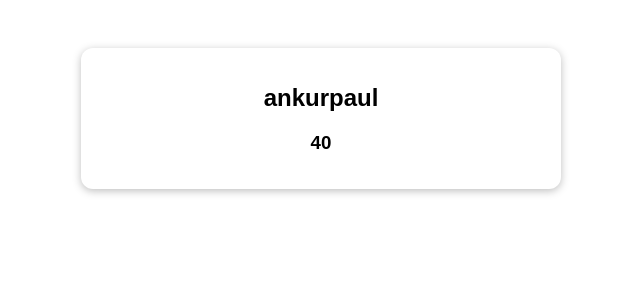
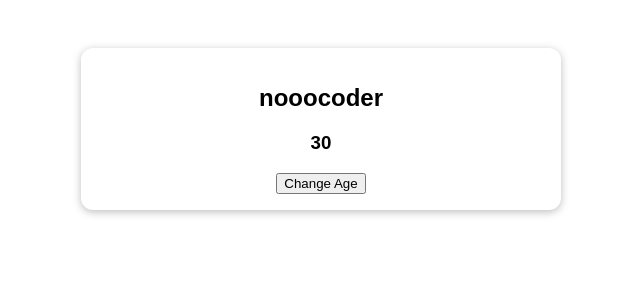
Before and after one commit to nooobcoder/VueJSTutorial, a Vue app in the folder 17-composition-api/: page / in a window 1280 px wide. Shown: the top 300 px of the page, without its empty margins (319-959 px from the left). Built offline with nearby package versions, Linux system fonts and the light colour scheme.

Commit message:
Composition API - Replace methods with regular functions

```diff
--- a/17-composition-api/src/App.vue
+++ b/17-composition-api/src/App.vue
@@ -2,6 +2,7 @@
   <section class="container">
     <h2>{{ userName }}</h2>
     <h3>{{ age }}</h3>
+    <button @click.prevent="helpers.setNewAge">Change Age</button>
   </section>
 </template>
 
@@ -14,27 +15,25 @@ export default {
     /*
       const userName = ref('nooobcoder')
       const age = ref(30)
-
-      setTimeout(() => {
-        user.value.userName = "ankurpaul";
-        user.value.age += 10;
-      }, 2000);
     */
     const user = reactive({ userName: "nooocoder", age: 30 });
 
-    setTimeout(() => {
-      user.userName = "ankurpaul";
+    const setNewAge = () => {
       user.age += 10;
-    }, 2000);
+    };
 
     const userRef = toRefs(user);
-    console.log(userRef);
-    return { ...userRef };
+    return { ...userRef, helpers: { setNewAge } };
   },
   // data() {
   //   return {
   //     userName: "nooobcoder",
   //   };
+  // },
+  // methods: {
+  //   setNewAge() {
+  //     this.age += 10;
+  //   },
   // },
 };
 </script>
```
